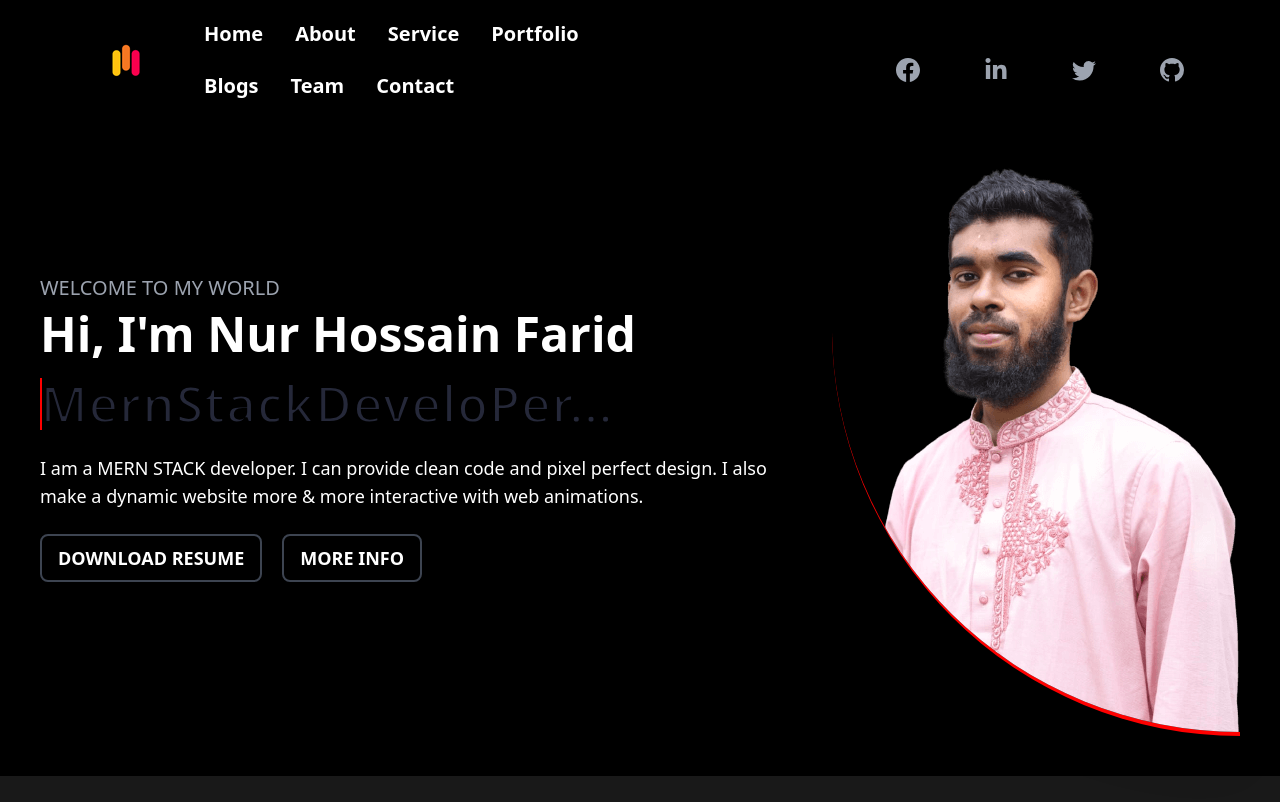
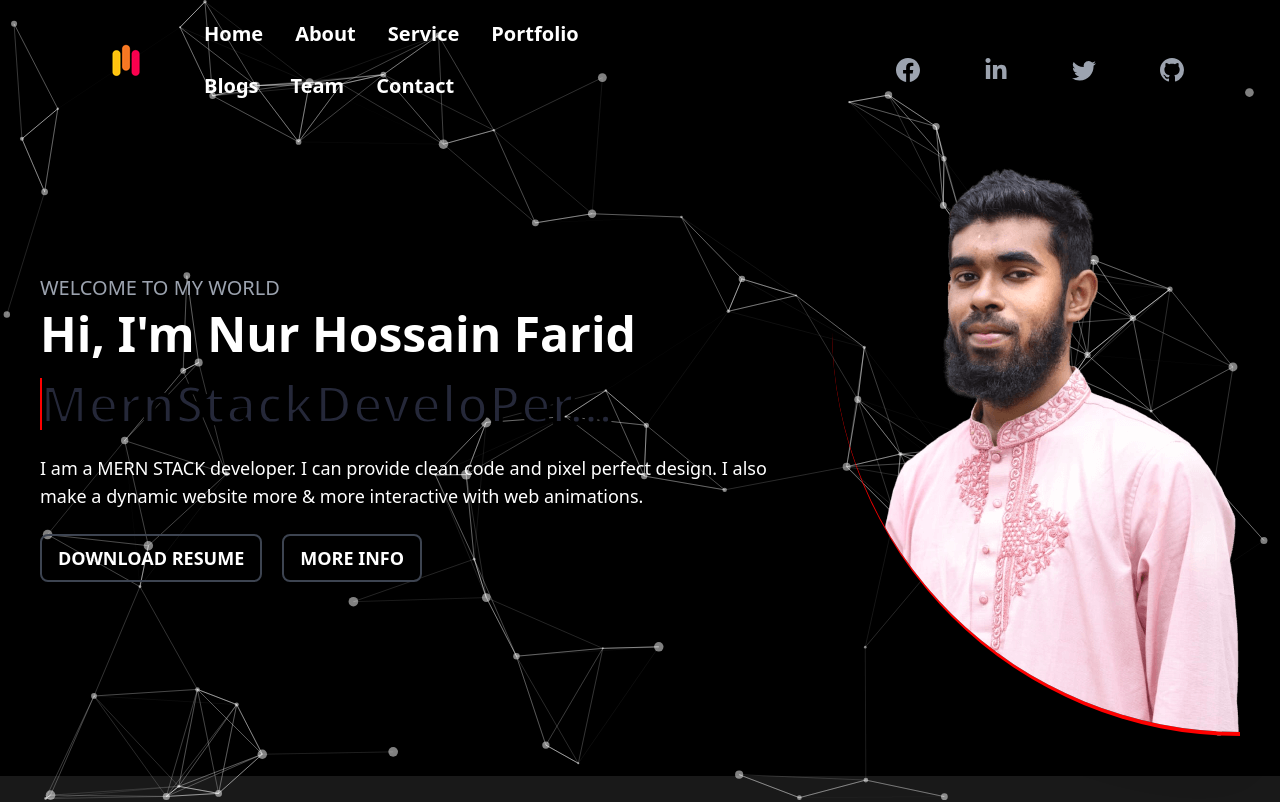
Before and after one commit to nurhossainfarid/my-portfolio-client-side, a React (Create React App) app: page / in a window 1280 px wide. Shown: the top 802 px of the page. Built offline with nearby package versions, Linux system fonts and the light colour scheme.

Commit message:
add particl ja

```diff
--- a/package.json
+++ b/package.json
@@ -17,6 +17,8 @@
     "react-icons": "^4.4.0",
     "react-router-dom": "^6.3.0",
     "react-scripts": "5.0.1",
+    "react-tsparticles": "^2.0.6",
+    "tsparticles": "^2.0.6",
     "web-vitals": "^2.1.4"
   },
   "scripts": {
--- a/src/Pages/Home/Banner/Banner.js
+++ b/src/Pages/Home/Banner/Banner.js
@@ -1,10 +1,97 @@
+import Particles from "react-tsparticles";
+import { loadFull } from "tsparticles";
 import React from 'react';
 import MyPic from '../../../images/mypic.png';
 import './Banner.css';
 
+
 const Banner = () => {
+    const particlesInit = async (main) => {
+        await loadFull(main);
+      };
+
+      const particlesLoaded = (container) => {
+        // console.log(container);
+      };
     return (
         <div className="bg-black pb-10">
+                <Particles
+                    id="tsparticles"
+                    init={particlesInit}
+                    loaded={particlesLoaded}
+                    options={{
+                        background: {
+                        color: {
+                            value: "black",
+                        },
+                        },
+                        fpsLimit: 120,
+                        interactivity: {
+                        events: {
+                            onClick: {
+                            enable: true,
+                            mode: "push",
+                            },
+                            onHover: {
+                            enable: true,
+                            mode: "repulse",
+                            },
+                            resize: true,
+                        },
+                        modes: {
+                            push: {
+                            quantity: 4,
+                            },
+                            repulse: {
+                            distance: 200,
+                            duration: 0.4,
+                            },
+                        },
+                        },
+                        particles: {
+                        color: {
+                            value: "#ffffff",
+                        },
+                        links: {
+                            color: "#ffffff",
+                            distance: 150,
+                            enable: true,
+                            opacity: 0.5,
+                            width: 1,
+                        },
+                        collisions: {
+                            enable: true,
+                        },
+                        move: {
+                            direction: "none",
+                            enable: true,
+                            outModes: {
+                            default: "bounce",
+                            },
+                            random: false,
+                            speed: 6,
+                            straight: false,
+                        },
+                        number: {
+                            density: {
+                            enable: true,
+                            area: 800,
+                            },
+                            value: 80,
+                        },
+                        opacity: {
+                            value: 0.5,
+                        },
+                        shape: {
+                            type: "circle",
+                        },
+                        size: {
+                            value: { min: 1, max: 5 },
+                        },
+                        },
+                        detectRetina: true,
+                    }}
+                    />
             <div className="hero bg-black ">
                 <div className="hero-content flex-col px-10 lg:flex-row-reverse p-0 gap-5 h-full">
                     <img src={MyPic} className="rounded-bl-full shadow-2xl border-b-4 border-primary" />
```
Also changed, not shown: 1 other file (tests, documents, lock files or other folders).
